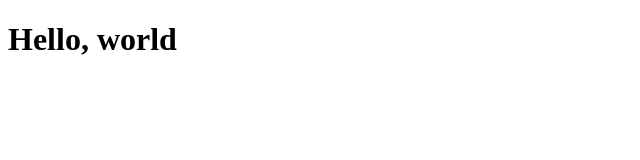
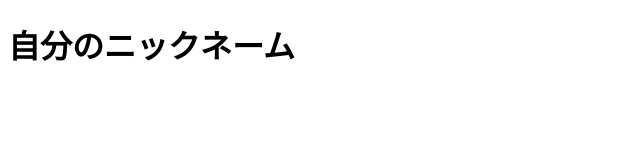
Before and after one commit to hota1024/my-web-site-template, a plain HTML site: page index.html in a window 1280 px wide. Shown: the whole page, without its empty margins (0-640 px from the left). Drawn offline with Linux system fonts and the light colour scheme.

Commit message:
h1タグの中身を自分のニックネームに変更

```diff
--- a/index.html
+++ b/index.html
@@ -4,6 +4,6 @@
   <meta charset="utf-8">
 </head>
 <body>
-  <h1>Hello, world</h1>
+  <h1>自分のニックネーム</h1>
 </body>
 </html>
```
